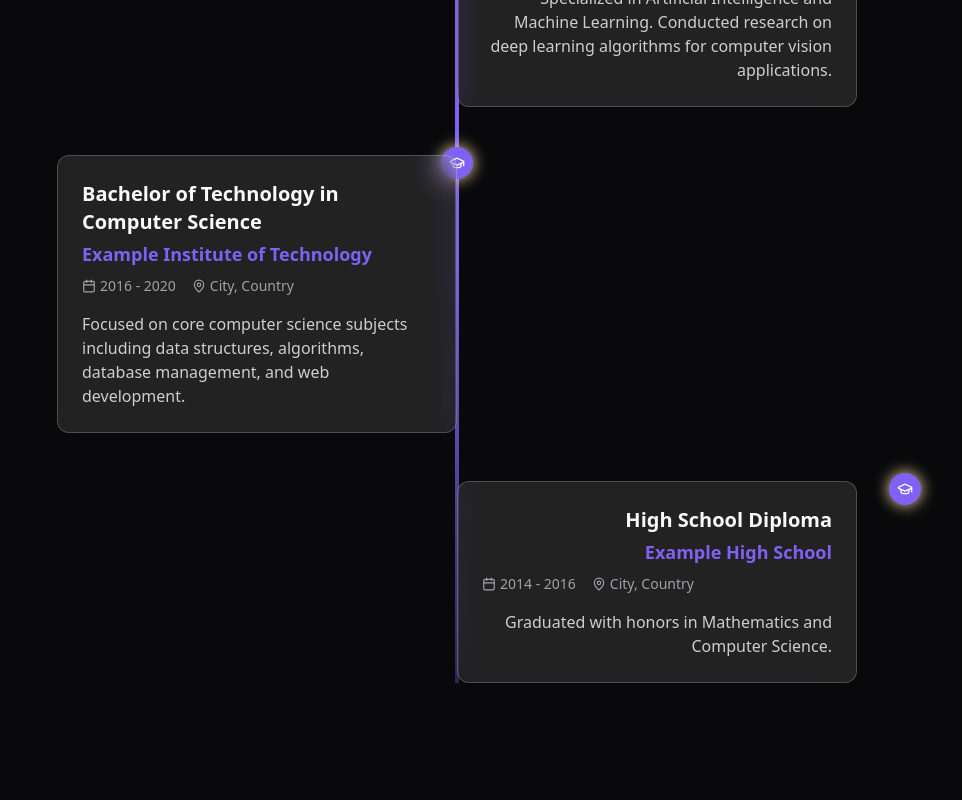
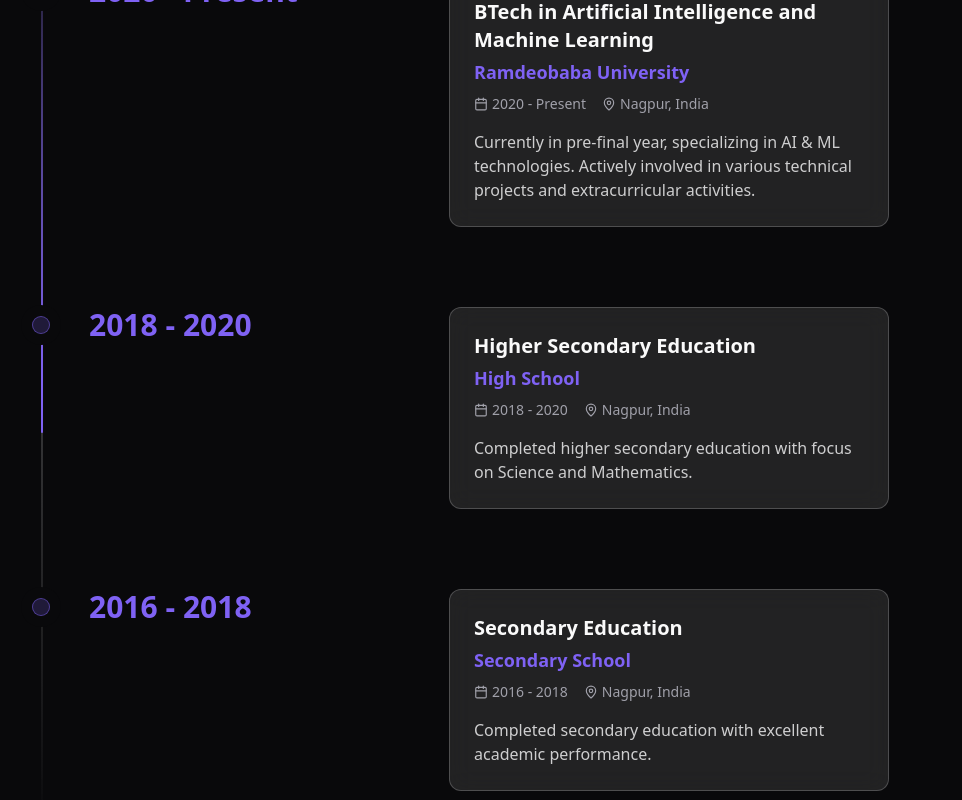
Before and after one commit to aniketraut16/portfolio-website, a Next.js app: page / in a window 1280 px wide. Shown: the part 2380-3180 px from the top of the page, without its empty margins (183-1145 px from the left). Built offline with nearby package versions, Linux system fonts and the light colour scheme.

Commit message:
feat: add Timeline component for structured education display and update Education section with new layout and content

```diff
--- a/package.json
+++ b/package.json
@@ -9,10 +9,13 @@
     "lint": "next lint"
   },
   "dependencies": {
+    "clsx": "^2.1.1",
     "lucide-react": "^0.509.0",
+    "motion": "^12.10.5",
     "next": "15.3.2",
     "react": "^19.0.0",
-    "react-dom": "^19.0.0"
+    "react-dom": "^19.0.0",
+    "tailwind-merge": "^3.2.0"
   },
   "devDependencies": {
     "@eslint/eslintrc": "^3",
--- a/src/components/sections/Education.tsx
+++ b/src/components/sections/Education.tsx
@@ -2,6 +2,7 @@
 
 import { useEffect, useRef } from 'react';
 import { GraduationCap, Calendar, MapPin } from 'lucide-react';
+import { Timeline, TimelineEntry } from '@/components/ui/timeline';
 
 export default function Education() {
     const sectionRef = useRef<HTMLElement>(null);
@@ -28,27 +29,78 @@
         };
     }, []);
 
-    const educationData = [
+    const educationData: TimelineEntry[] = [
         {
-            degree: "Master of Science in Computer Science",
-            institution: "Example University",
-            location: "City, Country",
-            period: "2020 - 2022",
-            description: "Specialized in Artificial Intelligence and Machine Learning. Conducted research on deep learning algorithms for computer vision applications."
+            title: "2020 - Present",
+            content: (
+                <div className="glass p-6 rounded-xl hover:shadow-[0_0_15px_rgba(var(--primary)/30)] transition-all">
+                    <h3 className="text-xl font-bold mb-1">BTech in Artificial Intelligence and Machine Learning</h3>
+                    <h4 className="text-lg font-semibold text-primary mb-2">Ramdeobaba University</h4>
+
+                    <div className="flex flex-wrap gap-4 mb-4 text-sm text-muted-foreground">
+                        <div className="flex items-center gap-1">
+                            <Calendar size={14} />
+                            <span>2020 - Present</span>
+                        </div>
+                        <div className="flex items-center gap-1">
+                            <MapPin size={14} />
+                            <span>Nagpur, India</span>
+                        </div>
+                    </div>
+
+                    <p className="text-foreground/80">
+                        Currently in pre-final year, specializing in AI & ML technologies. Actively involved in various technical projects and extracurricular activities.
+                    </p>
+                </div>
+            )
         },
         {
-            degree: "Bachelor of Technology in Computer Science",
-            institution: "Example Institute of Technology",
-            location: "City, Country",
-            period: "2016 - 2020",
-            description: "Focused on core computer science subjects including data structures, algorithms, database management, and web development."
+            title: "2018 - 2020",
+            content: (
+                <div className="glass p-6 rounded-xl hover:shadow-[0_0_15px_rgba(var(--primary)/30)] transition-all">
+                    <h3 className="text-xl font-bold mb-1">Higher Secondary Education</h3>
+                    <h4 className="text-lg font-semibold text-primary mb-2">High School</h4>
+
+                    <div className="flex flex-wrap gap-4 mb-4 text-sm text-muted-foreground">
+                        <div className="flex items-center gap-1">
+                            <Calendar size={14} />
+                            <span>2018 - 2020</span>
+                        </div>
+                        <div className="flex items-center gap-1">
+                            <MapPin size={14} />
+                            <span>Nagpur, India</span>
+                        </div>
+                    </div>
+
+                    <p className="text-foreground/80">
+                        Completed higher secondary education with focus on Science and Mathematics.
+                    </p>
+                </div>
+            )
         },
         {
-            degree: "High School Diploma",
-            institution: "Example High School",
-            location: "City, Country",
-            period: "2014 - 2016",
-            description: "Graduated with honors in Mathematics and Computer Science."
+            title: "2016 - 2018",
+            content: (
+                <div className="glass p-6 rounded-xl hover:shadow-[0_0_15px_rgba(var(--primary)/30)] transition-all">
+                    <h3 className="text-xl font-bold mb-1">Secondary Education</h3>
+                    <h4 className="text-lg font-semibold text-primary mb-2">Secondary School</h4>
+
+                    <div className="flex flex-wrap gap-4 mb-4 text-sm text-muted-foreground">
+                        <div className="flex items-center gap-1">
+                            <Calendar size={14} />
+                            <span>2016 - 2018</span>
+                        </div>
+                        <div className="flex items-center gap-1">
+                            <MapPin size={14} />
+                            <span>Nagpur, India</span>
+                        </div>
+                    </div>
+
+                    <p className="text-foreground/80">
+                        Completed secondary education with excellent academic performance.
+                    </p>
+                </div>
+            )
         }
     ];
 
@@ -62,45 +114,12 @@
                 <div className="mb-12 text-center">
                     <h2 className="text-3xl md:text-4xl font-bold mb-4 text-gradient">Education</h2>
                     <div className="w-24 h-1 bg-primary mx-auto rounded-full"></div>
+                    <p className="text-muted-foreground mt-4 max-w-lg mx-auto">
+                        My academic journey that has shaped my knowledge and skills in technology and development.
+                    </p>
                 </div>
 
-                <div className="relative">
-                    {/* Timeline line */}
-                    <div className="absolute left-0 md:left-1/2 transform md:-translate-x-1/2 h-full w-1 bg-gradient-to-b from-primary via-accent to-primary/30"></div>
-
-                    {/* Education items */}
-                    {educationData.map((item, index) => (
-                        <div
-                            key={index}
-                            className={`relative mb-12 ${index % 2 === 0 ? 'md:pr-12 md:text-right md:ml-auto md:mr-1/2' : 'md:pl-12 md:ml-1/2'
-                                } md:w-1/2`}
-                        >
-                            {/* Timeline dot */}
-                            <div className="absolute top-0 left-0 md:left-auto md:right-0 transform translate-x-0 md:translate-x-1/2 -translate-y-1/4 w-8 h-8 rounded-full bg-primary flex items-center justify-center shadow-[0_0_15px_rgba(var(--primary)/60)]">
-                                <GraduationCap size={16} className="text-primary-foreground" />
-                            </div>
-
-                            {/* Content */}
-                            <div className="glass p-6 rounded-xl hover:shadow-[0_0_15px_rgba(var(--primary)/30)] transition-all">
-                                <h3 className="text-xl font-bold mb-1">{item.degree}</h3>
-                                <h4 className="text-lg font-semibold text-primary mb-2">{item.institution}</h4>
-
-                                <div className="flex flex-wrap gap-4 mb-4 text-sm text-muted-foreground">
-                                    <div className="flex items-center gap-1">
-                                        <Calendar size={14} />
-                                        <span>{item.period}</span>
-                                    </div>
-                                    <div className="flex items-center gap-1">
-                                        <MapPin size={14} />
-                                        <span>{item.location}</span>
-                                    </div>
-                                </div>
-
-                                <p className="text-foreground/80">{item.description}</p>
-                            </div>
-                        </div>
-                    ))}
-                </div>
+                <Timeline data={educationData} />
             </div>
         </section>
     );
--- /dev/null
+++ b/src/components/ui/timeline.tsx
@@ -0,0 +1,80 @@
+"use client";
+import {
+    useMotionValueEvent,
+    useScroll,
+    useTransform,
+    motion,
+} from "framer-motion";
+import React, { useEffect, useRef, useState } from "react";
+
+export interface TimelineEntry {
+    title: string;
+    content: React.ReactNode;
+}
+
+export const Timeline = ({ data }: { data: TimelineEntry[] }) => {
+    const ref = useRef<HTMLDivElement>(null);
+    const containerRef = useRef<HTMLDivElement>(null);
+    const [height, setHeight] = useState(0);
+
+    useEffect(() => {
+        if (ref.current) {
+            const rect = ref.current.getBoundingClientRect();
+            setHeight(rect.height);
+        }
+    }, [ref]);
+
+    const { scrollYProgress } = useScroll({
+        target: containerRef,
+        offset: ["start 10%", "end 50%"],
+    });
+
+    const heightTransform = useTransform(scrollYProgress, [0, 1], [0, height]);
+    const opacityTransform = useTransform(scrollYProgress, [0, 0.1], [0, 1]);
+
+    return (
+        <div
+            className="w-full font-sans"
+            ref={containerRef}
+        >
+            <div ref={ref} className="relative max-w-7xl mx-auto pb-20">
+                {data.map((item, index) => (
+                    <div
+                        key={index}
+                        className="flex justify-start pt-10 md:pt-20 md:gap-10"
+                    >
+                        <div className="sticky flex flex-col md:flex-row z-40 items-center top-40 self-start max-w-xs lg:max-w-sm md:w-full">
+                            <div className="h-10 absolute left-3 md:left-3 w-10 rounded-full bg-background flex items-center justify-center">
+                                <div className="h-4 w-4 rounded-full bg-primary/20 border border-primary/50 p-2" />
+                            </div>
+                            <h3 className="hidden md:block text-xl md:pl-20 md:text-3xl font-bold text-primary">
+                                {item.title}
+                            </h3>
+                        </div>
+
+                        <div className="relative pl-20 pr-4 md:pl-4 w-full">
+                            <h3 className="md:hidden block text-2xl mb-4 text-left font-bold text-primary">
+                                {item.title}
+                            </h3>
+                            {item.content}
+                        </div>
+                    </div>
+                ))}
+                <div
+                    style={{
+                        height: height + "px",
+                    }}
+                    className="absolute md:left-8 left-8 top-0 overflow-hidden w-[2px] bg-[linear-gradient(to_bottom,var(--tw-gradient-stops))] from-transparent from-[0%] via-foreground/20 to-transparent to-[99%] [mask-image:linear-gradient(to_bottom,transparent_0%,black_10%,black_90%,transparent_100%)]"
+                >
+                    <motion.div
+                        style={{
+                            height: heightTransform,
+                            opacity: opacityTransform,
+                        }}
+                        className="absolute inset-x-0 top-0 w-[2px] bg-gradient-to-t from-primary via-accent to-transparent from-[0%] via-[10%] rounded-full"
+                    />
+                </div>
+            </div>
+        </div>
+    );
+};
--- /dev/null
+++ b/src/lib/utils.ts
@@ -0,0 +1,6 @@
+import { ClassValue, clsx } from "clsx";
+import { twMerge } from "tailwind-merge";
+
+export function cn(...inputs: ClassValue[]) {
+  return twMerge(clsx(inputs));
+}
```
Also changed, not shown: 1 other file (tests, documents, lock files or other folders).
